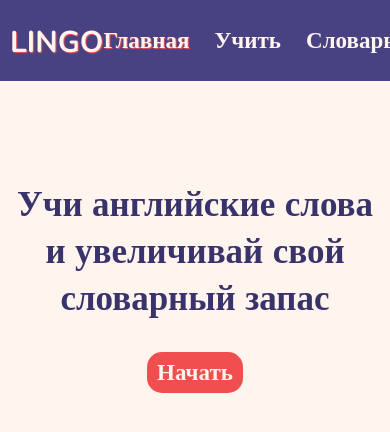
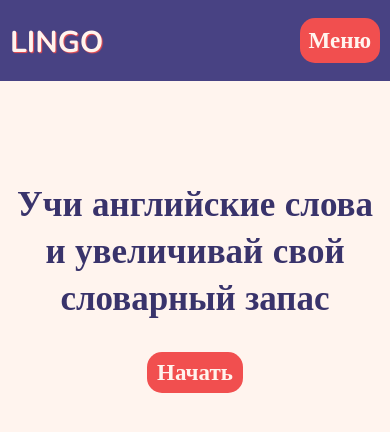
Before and after one commit to goncharovastacy/Lingo, a React (Create React App) app: page / in a window 390 px wide. Shown: the top 432 px of the page. Built offline with nearby package versions, Linux system fonts and the light colour scheme.

Commit message:
fixed editWord and added adaptive

```diff
--- a/src/components/Header/Header.jsx
+++ b/src/components/Header/Header.jsx
@@ -1,21 +1,55 @@
+import { useState } from "react";
 import { Link, NavLink } from "react-router-dom";
 import st from "../Header/Header.module.scss";
+import closeImg from "../../assets/images/close.svg";
 
 function Header() {
+  const [active, setActive] = useState(false);
+
+  const handleMenu = () => {
+    setActive(!active);
+  };
+
+  const closeMenu = () => {
+    setActive(false);
+  };
+
   return (
     <header>
       <div className="container">
         <div className={st.header}>
-          <div className={st.logo}>
-            <p>
+          <div className={`${active ? st.logo__active : st.logo}`}>
+            <p className={`${active && st.logo__active}`}>
               <Link to="/">LINGO</Link>
             </p>
           </div>
-          <nav>
-            <NavLink to="/">Главная</NavLink>
-            <NavLink to="/learn">Учить</NavLink>
-            <NavLink to="/vocabulary">Словарь</NavLink>
+          <nav
+            className={`${st.desktop} ${
+              active ? st.navigation_active : st.navigation
+            }`}
+          >
+            <NavLink to="/" onClick={closeMenu}>
+              Главная
+            </NavLink>
+            <NavLink to="/learn" onClick={closeMenu}>
+              Учить
+            </NavLink>
+            <NavLink to="/vocabulary" onClick={closeMenu}>
+              Словарь
+            </NavLink>
           </nav>
+          {active ? (
+            <img
+              className={st.menu__active}
+              onClick={handleMenu}
+              src={closeImg}
+              alt="close"
+            ></img>
+          ) : (
+            <p className={st.menu} onClick={handleMenu}>
+              Меню
+            </p>
+          )}
         </div>
       </div>
     </header>
--- a/src/components/Header/Header.module.scss
+++ b/src/components/Header/Header.module.scss
@@ -9,13 +9,16 @@ header {
   display: flex;
   justify-content: space-between;
   align-items: center;
+  .menu {
+    display: none;
+  }
   .logo a {
     @include font1;
     font-size: 30px;
     font-weight: 700;
     text-shadow: 1px 1px 1px $redcl;
   }
-  nav {
+  .desktop {
     display: flex;
     gap: 25px;
     a {
@@ -29,3 +32,36 @@ header {
     }
   }
 }
+
+@media screen and (max-width: 500px) {
+  .header {
+    .menu {
+      display: block;
+      padding: 7px 9px;
+      @include font1;
+      font-size: 23px;
+      font-weight: 600;
+      background-color: $redcl;
+      border-radius: 15px;
+      cursor: pointer;
+    }
+    .menu__active {
+      max-width: 50px;
+      background-color: $redcl;
+      border-radius: 15px;
+      cursor: pointer;
+    }
+    .logo__active {
+      display: none;
+    }
+    .navigation {
+      position: fixed;
+      top: -100px;
+    }
+    .navigation_active {
+      top: 1;
+      display: flex;
+      flex-direction: column;
+    }
+  }
+}
--- a/src/components/Row/Row.jsx
+++ b/src/components/Row/Row.jsx
@@ -1,4 +1,4 @@
-import { useState } from "react";
+import { useEffect, useState } from "react";
 import { observer, inject } from "mobx-react";
 import editimg from "./../../assets/images/edit.svg";
 import delet from "./../../assets/images/delete.svg";
@@ -12,6 +12,14 @@ function Row(props) {
     russian: russian,
     tags: tags,
   });
+  useEffect(() => {
+    setEditFields({
+      english: english,
+      transcription: transcription,
+      russian: russian,
+      tags: tags,
+    });
+  }, [english, transcription, russian, tags]);
   const handleEdit = () => {
     setEdit(!edit);
   };
--- a/src/pages/Table/Table.module.scss
+++ b/src/pages/Table/Table.module.scss
@@ -50,14 +50,53 @@ table {
 }
 
 @media screen and (max-width: 800px) {
-  thead {
-    th {
-      font-size: 14px;
+  table {
+    thead {
+      th {
+        font-size: 15px;
+      }
     }
-  }
-  tbody {
-    th {
-      font-size: 14px;
+    tbody {
+      th {
+        font-size: 15px;
+        input {
+          width: 70%;
+          font-size: 15px;
+        }
+      }
+    }
+    button {
+      padding: 3px 5px;
+      font-size: 13px;
+      img {
+        max-width: 15px;
+      }
     }
   }
 }
+
+@media screen and (max-width: 428px) {
+  table {
+    thead {
+      th {
+        font-size: 10px;
+      }
+    }
+    tbody {
+      th {
+        font-size: 11px;
+        input {
+          width: 90%;
+          font-size: 9px;
+        }
+      }
+    }
+    button {
+      padding: 3px 5px;
+      font-size: 7px;
+      img {
+        max-width: 11px;
+      }
+    }
+  }
+}
--- a/src/store/WordsStore.js
+++ b/src/store/WordsStore.js
@@ -39,12 +39,12 @@ export default class WordsStore {
         },
         body: JSON.stringify(newWord),
       });
-      await this.getWords();
+      this.getWords();
     });
   };
 
   editWord = async (wordToChange) => {
-    await this.apiRequest(async () => {
+    this.apiRequest(async () => {
       await fetch(`/api/words/${wordToChange.id}/update`, {
         method: "POST",
         headers: {
@@ -61,7 +61,7 @@ export default class WordsStore {
       await fetch(`/api/words/${id}/delete`, {
         method: "POST",
       });
-      await this.getWords();
+      this.getWords();
     });
   };
 }
```
Also changed, not shown: src/assets/images/close.svg (added).
